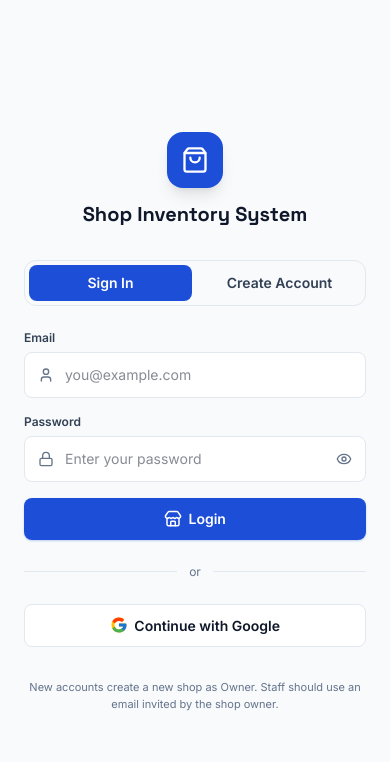
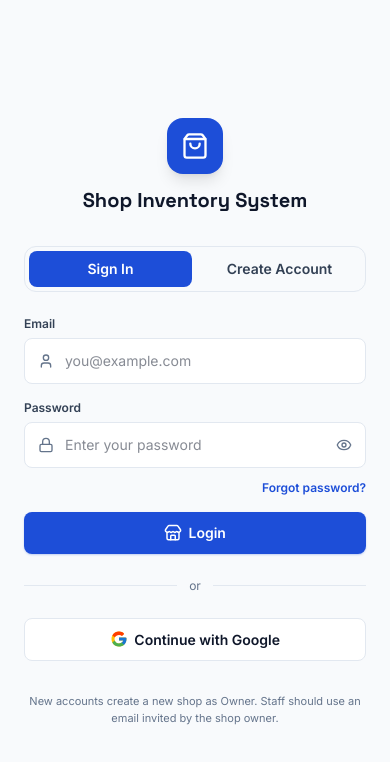
Before and after one commit to Princekan1/Awa-StockMaster, a React (Vite) app: page /login in a window 390 px wide. Shown: the top 762 px of the page. Built offline with nearby package versions, Linux system fonts and the light colour scheme; no server answers.

Commit message:
Add password reset and mobile logout

```diff
--- a/src/pages/Login.tsx
+++ b/src/pages/Login.tsx
@@ -1,6 +1,6 @@
 import { useState } from 'react';
 import { ShoppingBag, User, Lock, Eye, EyeOff, Store, Loader2 } from 'lucide-react';
-import { signInEmail, signUpEmail, signInGoogle, friendlyAuthError } from '../lib/authService';
+import { signInEmail, signUpEmail, signInGoogle, sendPasswordReset, friendlyAuthError } from '../lib/authService';
 import { isFirebaseConfigured } from '../lib/firebase';
 
 export default function Login() {
@@ -10,7 +10,8 @@ export default function Login() {
   const [password, setPassword] = useState('');
   const [showPw, setShowPw] = useState(false);
   const [error, setError] = useState('');
-  const [busy, setBusy] = useState<'email' | 'google' | null>(null);
+  const [message, setMessage] = useState('');
+  const [busy, setBusy] = useState<'email' | 'google' | 'reset' | null>(null);
 
   // Navigation happens automatically: App.tsx listens for Firebase auth
   // state changes and routes signed-in users away from /login.
@@ -18,6 +19,7 @@ export default function Login() {
   async function onSubmit(e: React.FormEvent) {
     e.preventDefault();
     setError('');
+    setMessage('');
 
     if (!email.trim() || !password) {
       setError('Please enter your email and password.');
@@ -31,6 +33,25 @@ export default function Login() {
       } else {
         await signInEmail(email, password);
       }
+    } catch (err) {
+      setError(friendlyAuthError(err));
+    } finally {
+      setBusy(null);
+    }
+  }
+
+  async function onForgotPassword() {
+    setError('');
+    setMessage('');
+    const normalizedEmail = email.trim();
+    if (!normalizedEmail) {
+      setError('Enter your email address first, then tap Forgot password.');
+      return;
+    }
+    setBusy('reset');
+    try {
+      await sendPasswordReset(normalizedEmail);
+      setMessage('Password reset email sent. Check your inbox and spam folder.');
     } catch (err) {
       setError(friendlyAuthError(err));
     } finally {
@@ -111,7 +132,7 @@ export default function Login() {
           <div className="flex gap-1.5 p-1 rounded-xl bg-slate-50 border mb-6" style={{ borderColor: 'var(--color-line)' }}>
             <button
               type="button"
-              onClick={() => { setMode('signIn'); setError(''); }}
+              onClick={() => { setMode('signIn'); setError(''); setMessage(''); }}
               className="flex-1 rounded-lg py-2 text-sm font-semibold transition"
               style={{
                 background: mode === 'signIn' ? 'var(--color-brand)' : 'transparent',
@@ -122,7 +143,7 @@ export default function Login() {
             </button>
             <button
               type="button"
-              onClick={() => { setMode('signUp'); setError(''); }}
+              onClick={() => { setMode('signUp'); setError(''); setMessage(''); }}
               className="flex-1 rounded-lg py-2 text-sm font-semibold transition"
               style={{
                 background: mode === 'signUp' ? 'var(--color-brand)' : 'transparent',
@@ -204,6 +225,22 @@ export default function Login() {
               </div>
             </div>
 
+            {mode === 'signIn' && (
+              <div className="flex justify-end -mt-1">
+                <button
+                  type="button"
+                  onClick={() => void onForgotPassword()}
+                  disabled={busy !== null}
+                  className="text-xs font-semibold text-[var(--color-brand)] hover:underline disabled:opacity-50"
+                >
+                  {busy === 'reset' ? 'Sending…' : 'Forgot password?'}
+                </button>
+              </div>
+            )}
+
+            {message && (
+              <p className="text-sm text-emerald-700 font-medium">{message}</p>
+            )}
             {error && (
               <p className="text-sm text-[var(--color-red)] font-medium">{error}</p>
             )}
```
Also changed, not shown: src/pages/Settings.tsx (+18 -2 lines).
